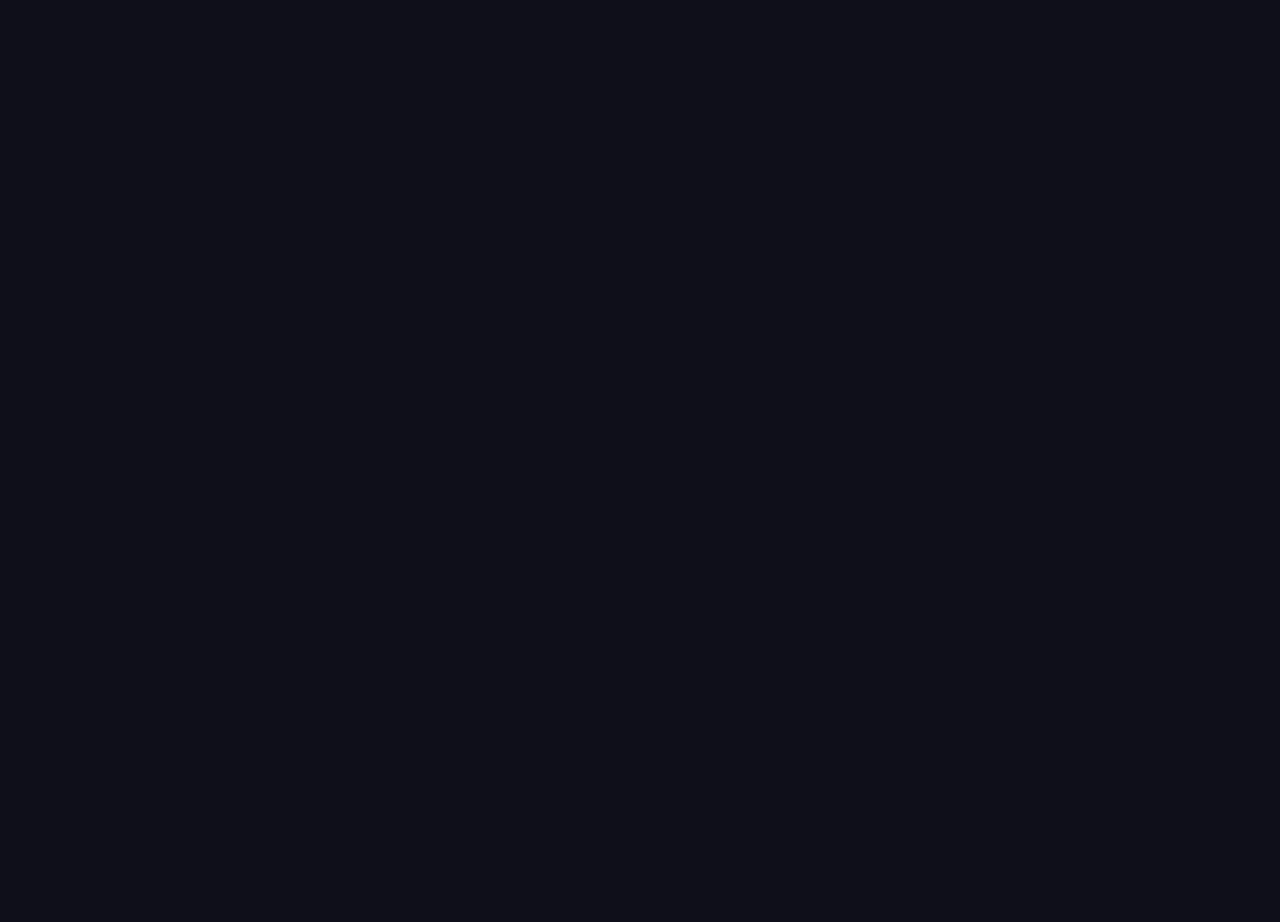
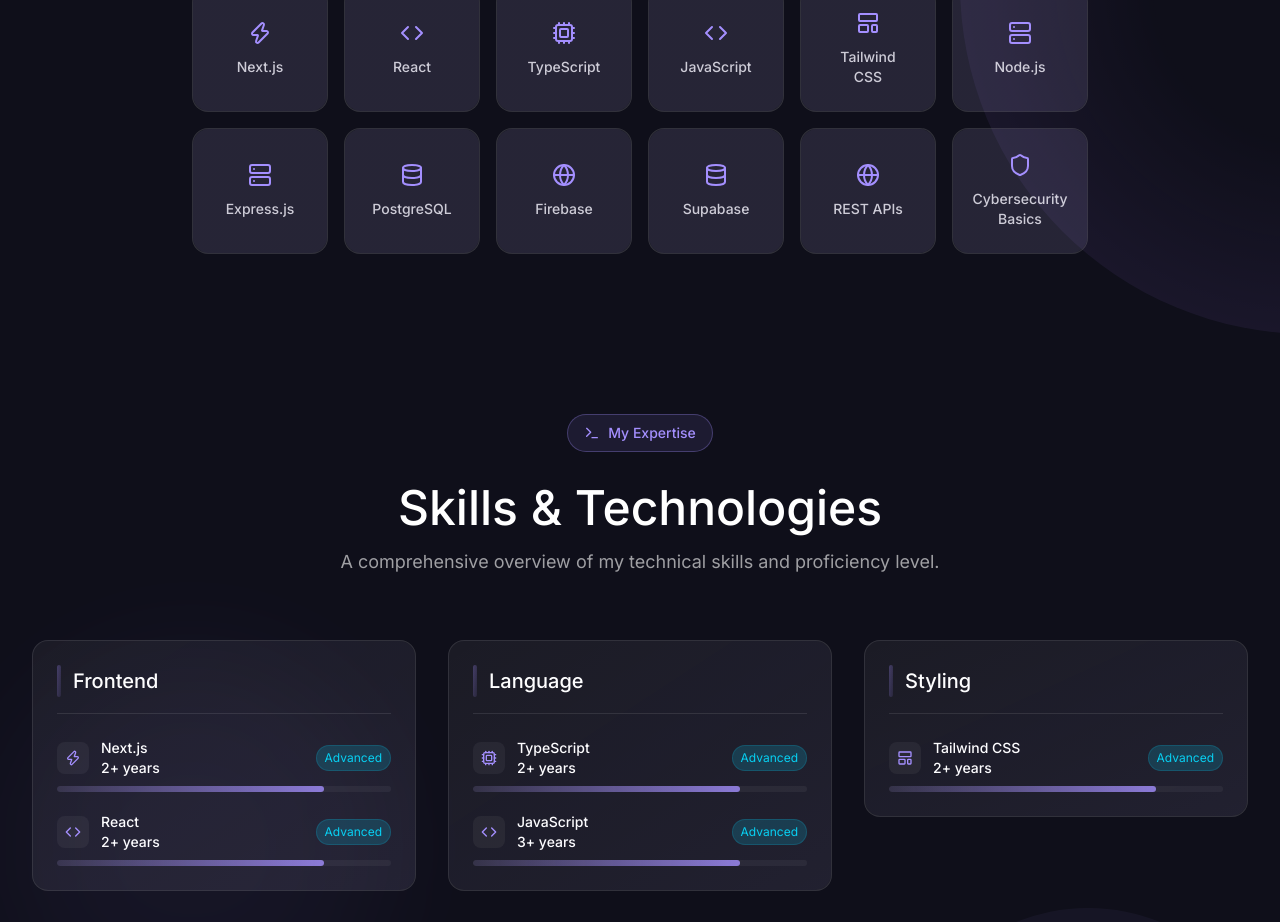
Before and after one commit to ode96-dev/developer-portfolio, a Next.js app: page / in a window 1280 px wide. Shown: the part 1841-2763 px from the top of the page. Before the commit the page ends 2615 px from the top, so only its background shows below. Built offline with nearby package versions, Linux system fonts and the light colour scheme.

Commit message:
about-section

```diff
--- a/src/app/page.tsx
+++ b/src/app/page.tsx
@@ -1,11 +1,13 @@
 import About from "@/components/sections/about";
 import Hero from "@/components/sections/hero";
+import Skills from "@/components/sections/skills";
 
 export default function Home() {
   return (
     <div className="min-h-screen pb-[100vh]">
       <Hero />
       <About />
+      <Skills />
     </div>
   );
 }
--- /dev/null
+++ b/src/components/sections/about-skills.tsx
@@ -0,0 +1,36 @@
+"use client";
+import FadeIn from "@/animations/fade-in";
+import { skills } from "@/data/skills";
+
+const AboutSkills = () => {
+  return (
+    <FadeIn delay={500}>
+      <div className="flex flex-col items-center gap-8">
+        <div className="text-center">
+          <h3 className="text-2xl font-normal text-white mb-2">
+            Tech Stack & Expertise
+          </h3>
+          <p className="text-sm text-white/60">
+            Technologies I work with to build amazing projects.
+          </p>
+        </div>
+        <div className="grid grid-cols-2 md:grid-cols-3 lg:grid-cols-6 gap-4 w-full max-w-4xl">
+          {skills.map((skill, index) => (
+            <div
+              className="group relative bg-white/5 hover:bg-white/10 border border-white/10 hover:border-primary/50 rounded-2xl p-6 flex flex-col items-center justify-center gap-3 transition-all duration-300 hover:scale-100"
+              key={index}
+            >
+              <skill.icon className="text-3xl text-primary" />
+              <div className="text-sm text-white/80 font-medium text-center">
+                {skill.name}
+              </div>
+              <div className="absolute inset-0 bg-linear-to-br from-primary/8 to-primary/8 group-hover:from-primary/10 group-hover:to-primary/10 rounded-2xl transition-all duration-300"></div>
+            </div>
+          ))}
+        </div>
+      </div>
+    </FadeIn>
+  );
+};
+
+export default AboutSkills;
--- a/src/components/sections/about.tsx
+++ b/src/components/sections/about.tsx
@@ -2,18 +2,18 @@
 import RadialGradientBackground from "@/backgrounds/radial-gradient-background";
 import AboutBioStats from "./about-bio-stats";
 import AboutPeak from "./about-peak";
+import AboutSkills from "./about-skills";
 
 const About = () => {
   return (
     <section className="relative py-20 overflow-hidden" id="about">
       <RadialGradientBackground variant="about" />
-
       <div className="relative z-10 max-w-7xl mx-auto px-4 sm:px-6 lg:px-8">
         <div className="grid grid-cols-1 lg:grid-cols-2 gap-16 items-center mb-20">
           <AboutBioStats />
-
           <AboutPeak />
         </div>
+        <AboutSkills />
       </div>
     </section>
   );
--- /dev/null
+++ b/src/components/sections/shared/section-header.tsx
@@ -0,0 +1,32 @@
+"use client";
+import FadeIn from "@/animations/fade-in";
+import { LucideIcon } from "lucide-react";
+
+const SectionHeader = ({
+  icon: Icon,
+  title,
+  subtitle,
+  description,
+}: {
+  icon: LucideIcon;
+  title: string;
+  subtitle: string;
+  description: string;
+}) => {
+  return (
+    <FadeIn delay={100}>
+      <div className="text-center mb-16">
+        <div className="inline-flex items-center gap-2 px-4 py-2 bg-primary/10 border border-primary/30 rounded-full mb-8">
+          <Icon className="w-4 h-4 text-primary" />
+          <span className="text-sm text-primary font-medium">{title}</span>
+        </div>
+        <h2 className="text-4xl lg:text-5xl font-medium text-white mb-4">
+          {subtitle}
+        </h2>
+        <p className="text-lg text-white/60 mx-w-2xl mx-auto">{description}</p>
+      </div>
+    </FadeIn>
+  );
+};
+
+export default SectionHeader;
--- /dev/null
+++ b/src/components/sections/skills.tsx
@@ -0,0 +1,102 @@
+"use client";
+
+import FadeIn from "@/animations/fade-in";
+import { skills } from "@/data/skills";
+import { getLevelColor } from "@/lib/helpers/get-level-color";
+import { getProficiencyLevel } from "@/lib/helpers/get-proficiency-level";
+import { Skill } from "@/types";
+import { Code, Terminal } from "lucide-react";
+import SectionHeader from "./shared/section-header";
+
+const Skills = () => {
+  const skillCategories = skills.reduce<Record<string, Skill[]>>(
+    (acc, skill) => {
+      if (!acc[skill.category]) {
+        acc[skill.category] = [];
+      }
+      acc[skill.category].push(skill);
+      return acc;
+    },
+    {},
+  );
+
+  return (
+    <section className="relative py-20 overflow-hidden" id="skills">
+      <div className="absolute inset-0 overflow-hidden">
+        <div className="absolute top-1/4 left-0 w-96 h-96 bg-primary/10 rounded-full blur-3xl opacity-50" />
+        <div className="absolute bottom-1/4 right-0 w-96 h-96 bg-primary/10 rounded-full blue-3xl opacity-50" />
+      </div>
+
+      <div className="relative z-10 max-w-7xl mx-auto px-4 sm:px-6 lg:px-8">
+        <SectionHeader
+          icon={Terminal}
+          title={"My Expertise"}
+          subtitle={"Skills & Technologies"}
+          description={
+            "A comprehensive overview of my technical skills and proficiency level."
+          }
+        />
+
+        <div className="grid grid-cols-1 lg:grid-cols-3 gap-8">
+          {Object.entries(skillCategories).map(
+            ([category, categorySkills], categoryIndex) => (
+              <FadeIn delay={categoryIndex * 100} key={category}>
+                <div className="relative bg-white/5 border border-white/10 rounded-2xl p-6 hover:border-primary/30 transition-all duration-300 group">
+                  <div className="flex items-center gap-3 mb-6 pb-4 border-b border-white/10">
+                    <div className="w-1 h-8 bg-linear-to-br from-primary/30 to-primary/10 rounded-full" />
+                    <h3 className="text-xl font-medium text-white">
+                      {category}
+                    </h3>
+                  </div>
+
+                  <div className="space-y-5">
+                    {categorySkills.map((skill, skillIndex) => {
+                      const IconComponent = skill.icon || Code;
+                      const proficiency = getProficiencyLevel(skill.level);
+
+                      return (
+                        <div key={skillIndex} className="space-y-2">
+                          <div className="flex items-center justify-between">
+                            <div className="flex items-center gap-3">
+                              <div className="p-2 bg-white/5 rounded-lg">
+                                <IconComponent className="w-4 h-4 text-primary" />
+                              </div>
+                              <div>
+                                <div className="text-sm font-medium text-white">
+                                  {skill.name}
+                                </div>
+                                <div className="text-sm font-medium text-white">
+                                  {skill.experience}
+                                </div>
+                              </div>
+                            </div>
+                            <span
+                              className={`text-xs px-2 py-1 rounded-full border ${getLevelColor(skill.level)}`}
+                            >
+                              {skill.level}
+                            </span>
+                          </div>
+                          <div className="relative h-1.5 bg-white/5 rounded-full overflow-hidden">
+                            <div
+                              className="absolute top-0 left-0 h-full bg-linear-to-r from-primary/10 to-primary/80 rounded-full transition-all duration-1000 ease-out"
+                              style={{
+                                width: `${proficiency}%`,
+                              }}
+                            />
+                          </div>
+                        </div>
+                      );
+                    })}
+                  </div>
+                  <div className="absolute inset-0 bg-linear-to-br from-primary/0 to-primary/5 group-hover:from-primary/5 group-hover:to-primary/5 rounded-2xl transition-all duration-300 pointer-events-none" />
+                </div>
+              </FadeIn>
+            ),
+          )}
+        </div>
+      </div>
+    </section>
+  );
+};
+
+export default Skills;
--- a/src/data/skills.ts
+++ b/src/data/skills.ts
@@ -1,3 +1,4 @@
+import { Skill } from "@/types";
 import {
     Zap,
     Code,
@@ -86,7 +87,7 @@
         id: "d4a6c8e1-6b87-4010-ebf5-af7b9d3c6e10",
         name: "Supabase",
         icon: Database,
-        level: "Intermediate",
+        level: "Expert",
         experience: "1+ year",
         category: "Backend"
     },
@@ -94,7 +95,7 @@
         id: "e5b7d9f2-7c09-412f-fc16-b08c1e4d7f11",
         name: "REST APIs",
         icon: Globe,
-        level: "Advanced",
+        level: "Expert",
         experience: "2+ years",
         category: "API"
     },
@@ -106,4 +107,4 @@
         experience: "1+ year",
         category: "Security"
     }
-];
+] satisfies Skill[];;
--- /dev/null
+++ b/src/lib/helpers/get-level-color.tsx
@@ -0,0 +1,11 @@
+import { ProficiencyLevel } from "@/types";
+
+export const getLevelColor = (level: ProficiencyLevel): string => {
+  const colors: Record<ProficiencyLevel, string> = {
+    Expert: "text-secondary bg-secondary/20 border-secondary/20",
+    Advanced: "text-cyan-400 bg-cyan-500/20 border-cyan-500/20",
+    Intermediate: "text-emerald-400 bg-emerald-500/20 border-emerald-500/20",
+  };
+
+  return colors[level] || "text-gray-400 bg-gray-500/20 border-gray-500/20";
+};
--- /dev/null
+++ b/src/lib/helpers/get-proficiency-level.ts
@@ -0,0 +1,11 @@
+import { ProficiencyLevel } from "@/types";
+
+export const getProficiencyLevel = (level: ProficiencyLevel): number => {
+    const levels: Record<ProficiencyLevel, number> = {
+        "Expert": 95,
+        "Advanced": 80,
+        "Intermediate": 65,
+    }
+
+    return levels[level] || 50
+}
--- /dev/null
+++ b/src/types.ts
@@ -0,0 +1,13 @@
+import { LucideIcon } from "lucide-react";
+import { IconType } from "react-icons";
+
+export type ProficiencyLevel = "Expert" | "Advanced" | "Intermediate";
+
+export type Skill = {
+    id: string;
+    name: string;
+    icon: IconType | LucideIcon;
+    level: ProficiencyLevel;
+    experience: string;
+    category: string;
+};
```
